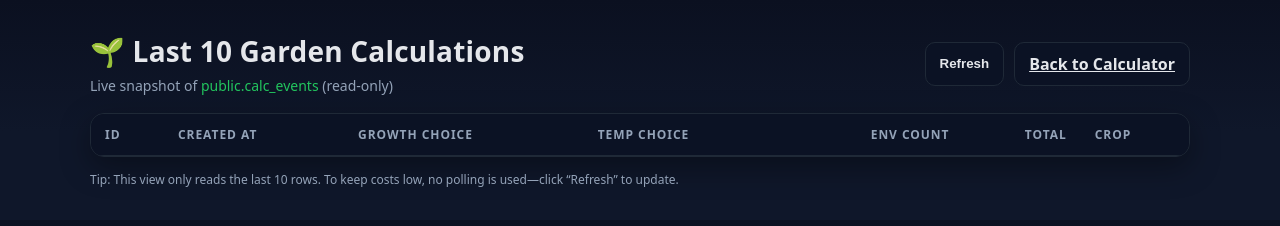
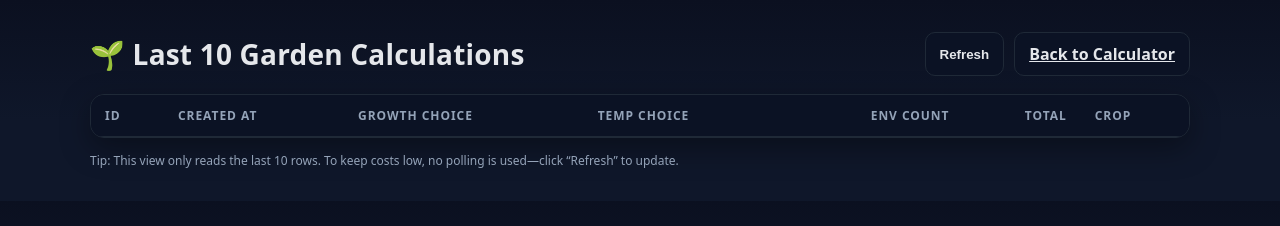
Before and after one commit to Coderz43/growagarden-calculator-pro, a website: page records.html in a window 1280 px wide. Drawn offline with Linux system fonts and the light colour scheme; no server answers.

Commit message:
Update records.html

```diff
--- a/records.html
+++ b/records.html
@@ -64,7 +64,6 @@
     <header>
       <div>
         <h1>🌱 Last 10 Garden Calculations</h1>
-        <div class="sub">Live snapshot of <span class="ok">public.calc_events</span> (read-only)</div>
       </div>
       <div class="actions">
         <button class="btn" id="refresh-btn">Refresh</button>
```
